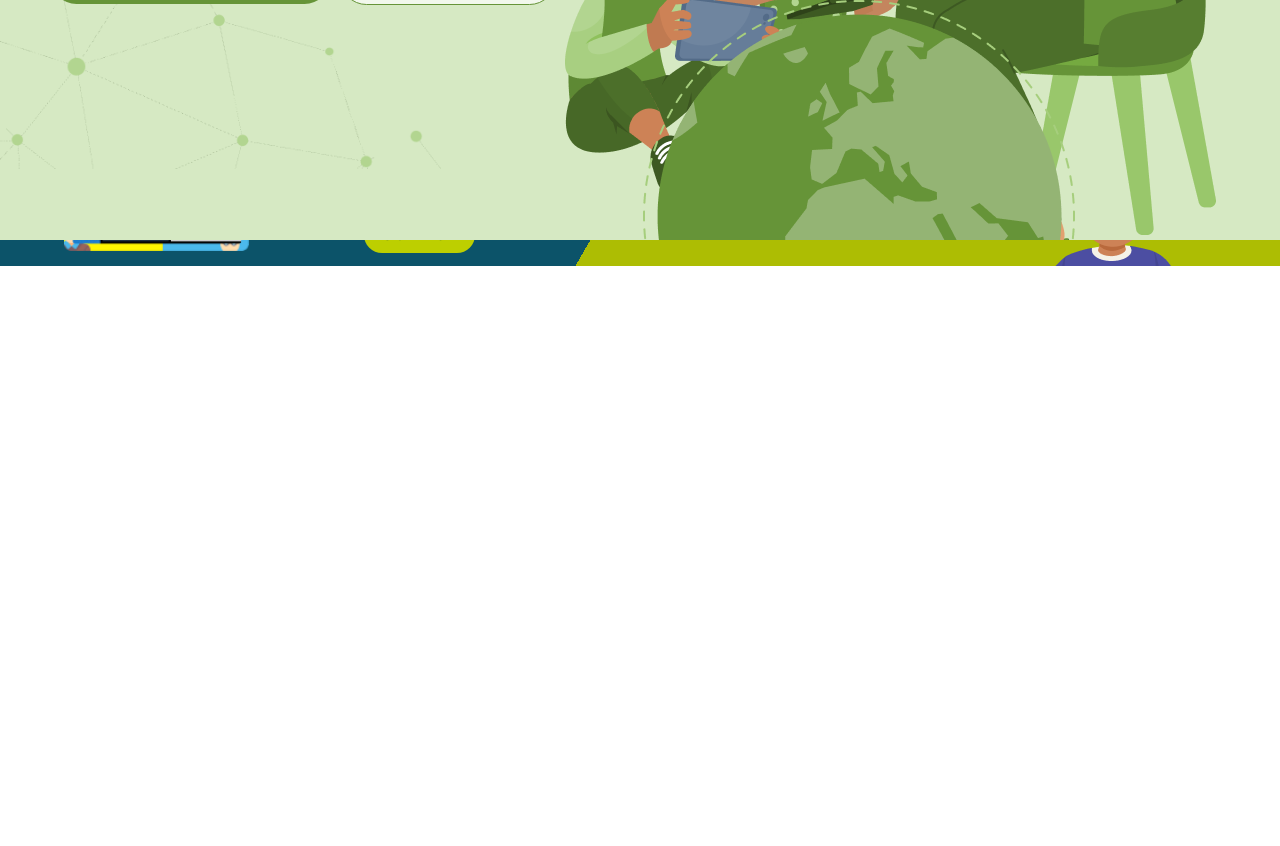
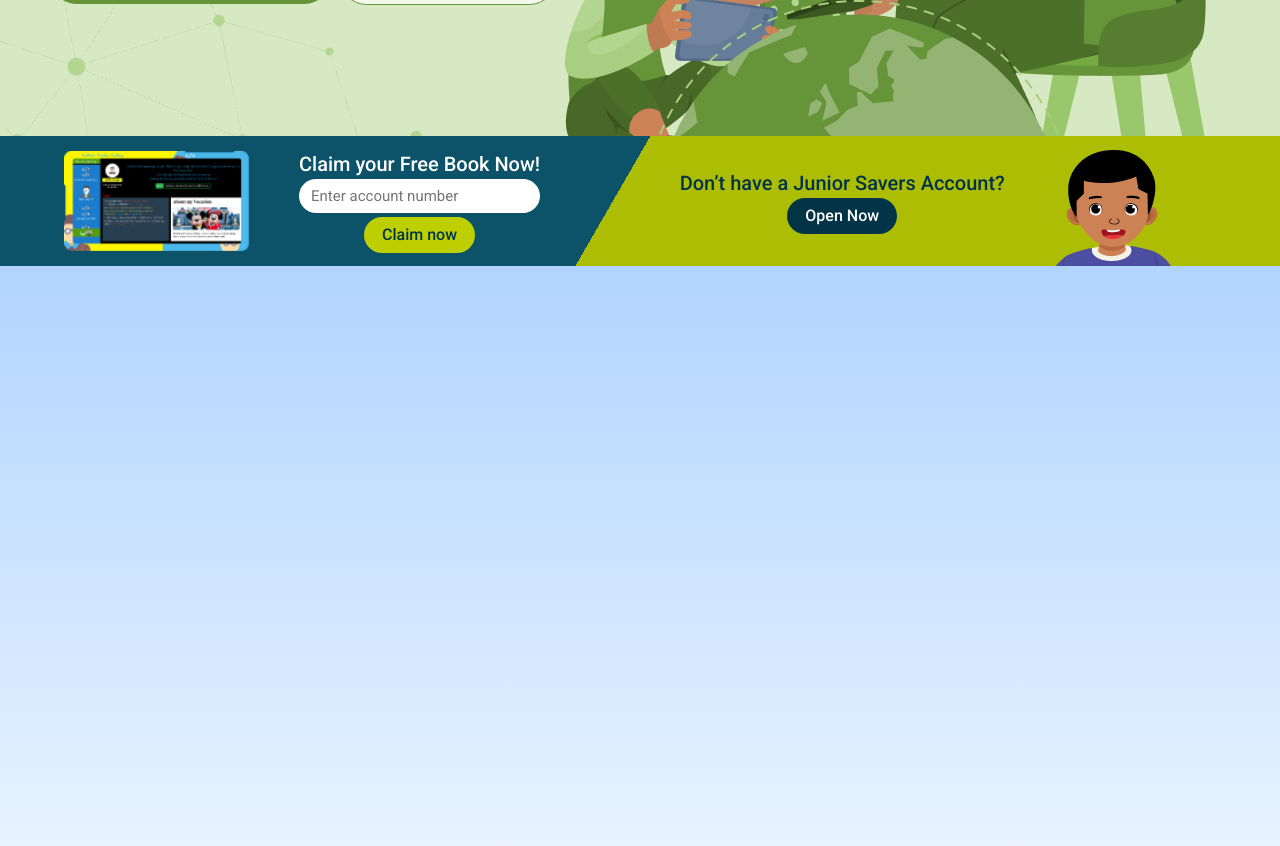
Before and after one commit to DEV-SHEGZ/Ecobank-Partnership-Website, a React (Create React App) app: page / in a window 1280 px wide. Shown: the part 560-1406 px from the top of the page. Before the commit the page ends 826 px from the top, so only its background shows below. Built offline with nearby package versions, Linux system fonts and the light colour scheme.

Commit message:
how initiated

```diff
--- a/src/App.js
+++ b/src/App.js
@@ -12,11 +12,19 @@ function App() {
     <Router>
       <Nav />
       <Routes>
-        <Route path="/" element={<Hero />} />
-        <Route path="/" element={<Hero />} />
+        <Route path="/" element={<MainPage />} />
       </Routes>
     </Router>
   );
 }
 
+function MainPage() {
+  return (
+    <>
+      <Hero />
+      <How />
+    </>
+  );
+}
+
 export default App;
--- a/src/components/hero.css
+++ b/src/components/hero.css
@@ -108,6 +108,7 @@
     #adbd03 48%,
     #adbd03 100%
   );
+  z-index: 1 !important;
 }
 
 .claim-container {
--- a/src/components/how.css
+++ b/src/components/how.css
@@ -1,3 +1,4 @@
 .how-container {
   background: linear-gradient(180deg, #aed3ff 0%, #f0f7ff 86.69%);
+  height: 100vh !important;
 }
--- a/src/components/how.jsx
+++ b/src/components/how.jsx
@@ -4,7 +4,11 @@ import "./how.css";
 const How = () => {
   return (
     <>
-      <div className="how-container"></div>
+      <div className="how-container">
+        <div>
+          <p className="roboto-medium">How it Works</p>
+        </div>
+      </div>
     </>
   );
 };
--- a/src/components/navbar.css
+++ b/src/components/navbar.css
@@ -15,6 +15,7 @@
   position: absolute;
   left: 0;
   right: 0;
+  z-index: 3 !important;
 }
 
 .rmv-flx {
```
